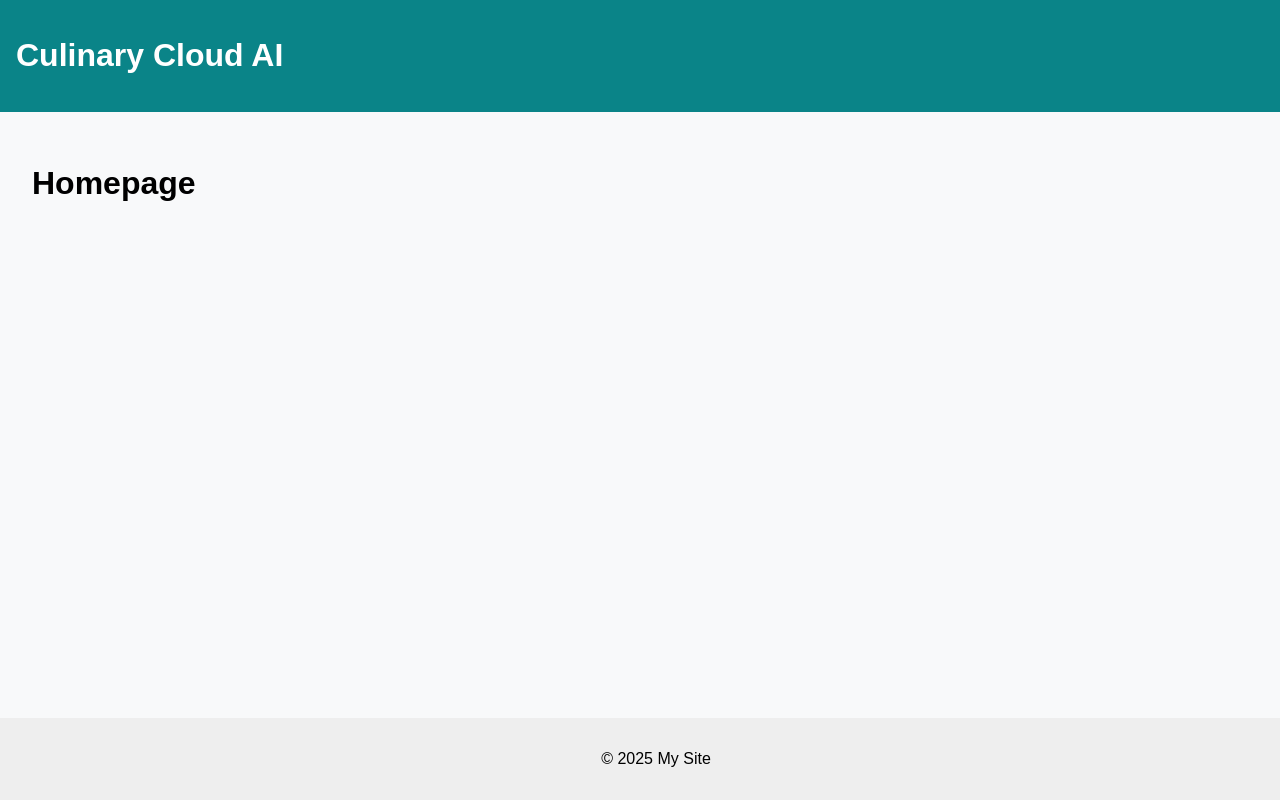
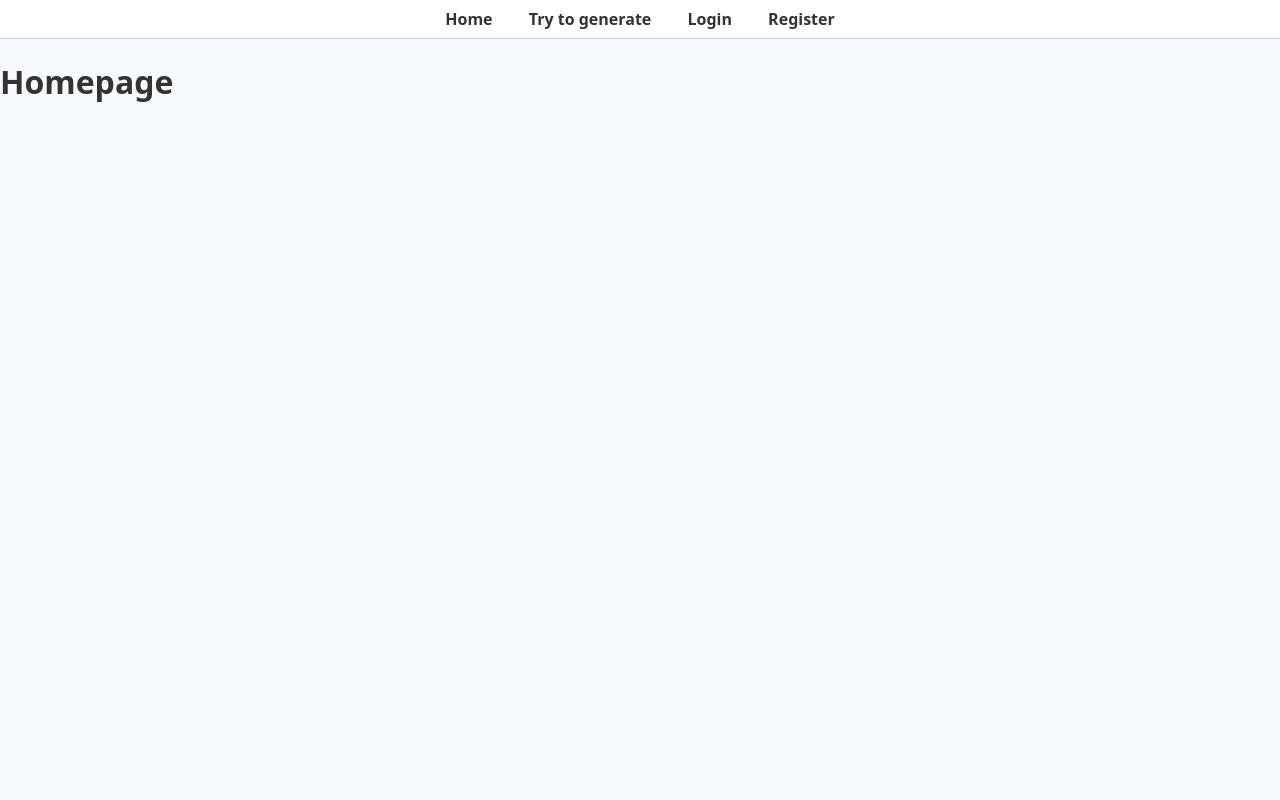
Before and after one commit to Vidya-GM/Recipe_Generator, a Django app: page / in a window 1280 px wide. Run offline with Django 5.2, Linux system fonts and the light colour scheme.

Commit message:
Adjust files

```diff
--- a/culinary_cloud_ai/applications/recipe_user/templates/recipe_user/my_recipes.html
+++ b/culinary_cloud_ai/applications/recipe_user/templates/recipe_user/my_recipes.html
@@ -1,4 +1,4 @@
-{% extends "main.html" %}
+{% extends "base.html" %}
 
 {% block content %}
 
--- a/culinary_cloud_ai/applications/recipe_user/templates/recipe_user/recipeuser_details.html
+++ b/culinary_cloud_ai/applications/recipe_user/templates/recipe_user/recipeuser_details.html
@@ -1,4 +1,4 @@
-{% extends "main.html" %}
+{% extends "base.html" %}
 
 {% block content %}
 
--- a/culinary_cloud_ai/applications/recipe_user/templates/recipe_user/recipeuser_login.html
+++ b/culinary_cloud_ai/applications/recipe_user/templates/recipe_user/recipeuser_login.html
@@ -1,4 +1,4 @@
-{% extends "main.html" %}
+{% extends "base.html" %}
 
 
 {% block content %}
--- a/culinary_cloud_ai/applications/recipe_user/templates/recipe_user/recipeuser_register.html
+++ b/culinary_cloud_ai/applications/recipe_user/templates/recipe_user/recipeuser_register.html
@@ -1,4 +1,4 @@
-{% extends "main.html" %}
+{% extends "base.html" %}
 
 {% block content %}
 
--- a/culinary_cloud_ai/applications/recipe_user/templates/recipe_user/recipeuser_update.html
+++ b/culinary_cloud_ai/applications/recipe_user/templates/recipe_user/recipeuser_update.html
@@ -1,5 +1,5 @@
 
-{% extends "main.html" %}
+{% extends "base.html" %}
 
 {% block content %}
 
--- a/culinary_cloud_ai/applications/recipes/templates/recipes/generate_combined.html
+++ b/culinary_cloud_ai/applications/recipes/templates/recipes/generate_combined.html
@@ -1,4 +1,4 @@
-{% extends "recipes/base.html" %}
+{% extends "base.html" %}
 {% load static %}
 
 {% block title %}AI Chef — Generate a Recipe{% endblock %}
--- a/culinary_cloud_ai/applications/recipes/templates/recipes/home.html
+++ b/culinary_cloud_ai/applications/recipes/templates/recipes/home.html
@@ -1,4 +1,4 @@
-{% extends "main.html" %}
+{% extends "base.html" %}
 
 {% block content %}
 
--- a/culinary_cloud_ai/applications/recipes/templates/recipes/recipe_detail.html
+++ b/culinary_cloud_ai/applications/recipes/templates/recipes/recipe_detail.html
@@ -1,4 +1,4 @@
-{% extends "recipes/base.html" %}
+{% extends "base.html" %}
 {% load static %}
 
 {% block content %}
--- a/culinary_cloud_ai/applications/recipes/templates/recipes/recipe_list.html
+++ b/culinary_cloud_ai/applications/recipes/templates/recipes/recipe_list.html
@@ -1,4 +1,4 @@
-{% extends "recipes/base.html" %}
+{% extends "base.html" %}
 {% load static %}
 
 {% block content %}
--- a/culinary_cloud_ai/config/static/styles/main.css
+++ /dev/null
@@ -1,34 +0,0 @@
-/* static/main.css */
-body {
-    font-family: Arial, sans-serif;
-    background-color: #f8f9fa;
-    margin: 0;
-    padding: 0;
-}
-
-header {
-    background-color: #0a8488;
-    color: white;
-    padding: 1rem;
-}
-
-nav a {
-    color: white;
-    margin-right: 1rem;
-    text-decoration: none;
-}
-
-main {
-    padding: 2rem;
-
-}
-
-/* footer */
-footer {
-    background-color: #eee;
-    text-align: center;
-    padding: 1rem;
-    position: fixed;
-    bottom: 0;
-    width: 100%;
-}
--- a/culinary_cloud_ai/config/templates/main.html
+++ /dev/null
@@ -1,27 +0,0 @@
-{% load static %}
-
-<!DOCTYPE html>
-<html lang="en">
-<head>
-    <meta charset="UTF-8">
-    <title>Culinary Cloud AI</title>
-    <link rel="stylesheet" href="{% static 'styles/main.css' %}?v=2">
-</head>
-<body>
-
-    <header>
-        <h1>Culinary Cloud AI</h1>
-
-    </header>
-
-    <main>
-        {% block content %}
-        {% endblock %}
-    </main>
-
-    <footer>
-        <p>&copy; 2025 My Site</p>
-    </footer>
-
-</body>
-</html>
```
Also changed, not shown: culinary_cloud_ai/config/templates/base.html (renamed from culinary_cloud_ai/applications/recipes/templates/recipes/base.html), culinary_cloud_ai/media/recipes_pic/tomato_spinach_rice_with_potatoes_and_fresh_herbs_3f750385.png (added).
